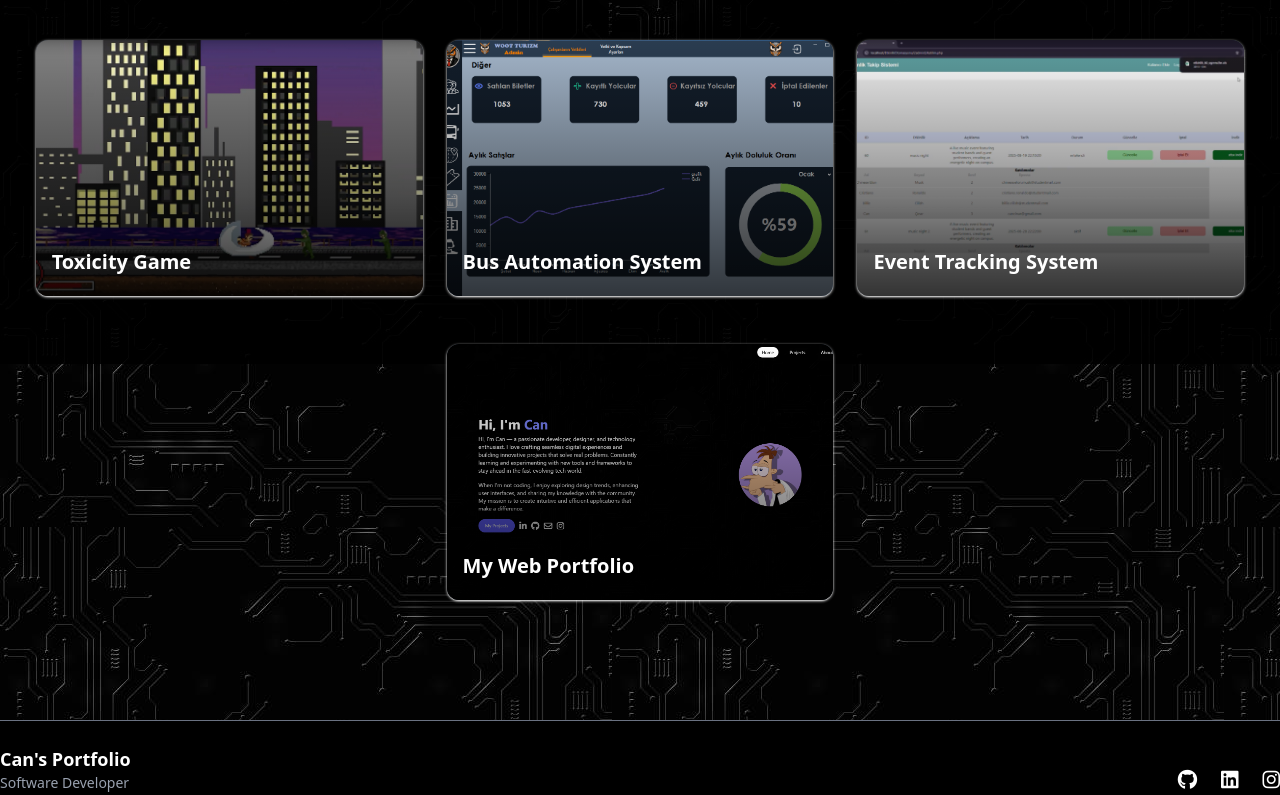
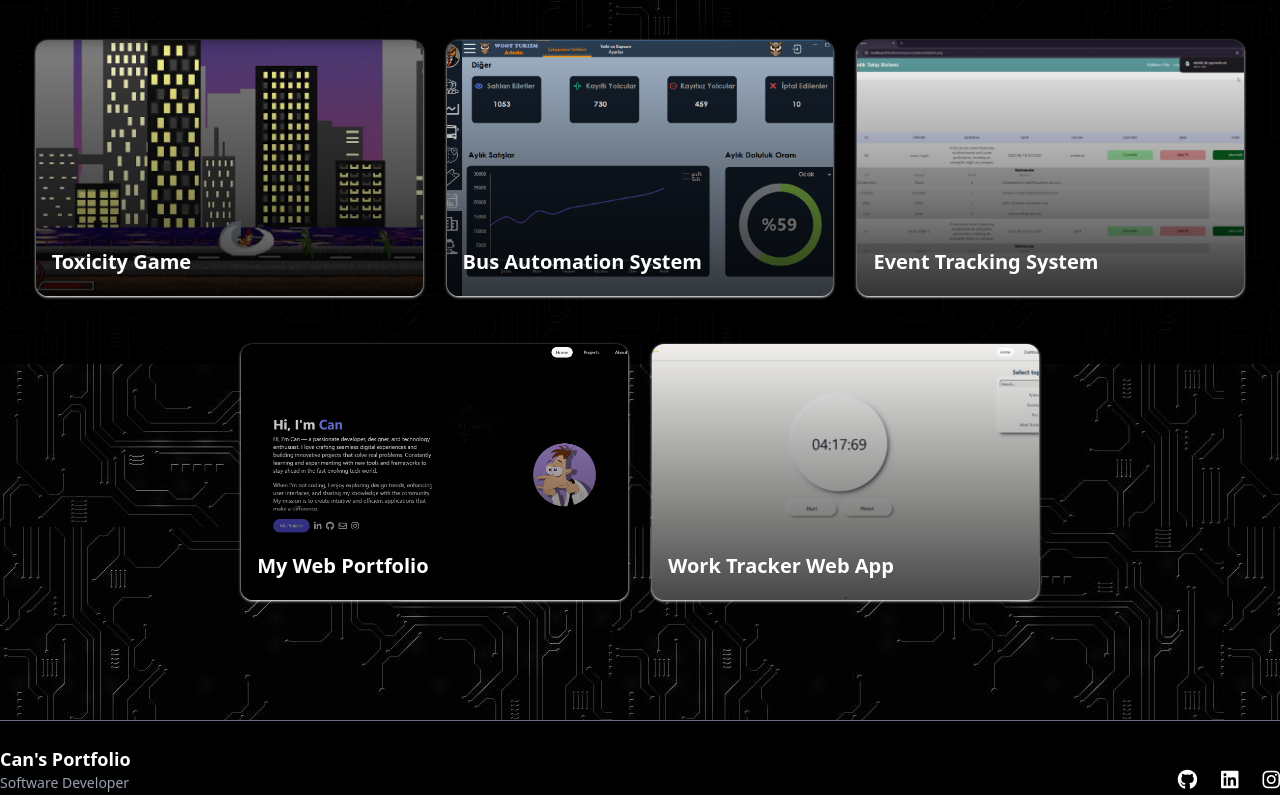
Before and after one commit to cwnnn/myWeb-portfolio, a Vue app: page /projects in a window 1280 px wide. Shown: the part 436-1231 px from the top of the page. Built offline with nearby package versions, Linux system fonts and the light colour scheme.

Commit message:
add new project and vercel.json

```diff
--- a/src/data/projects.ts
+++ b/src/data/projects.ts
@@ -48,5 +48,21 @@ export const projects = [
     TechnologiesUsed:"Vue.js, Node.js, tailwind CSS",
     github:"https://github.com/cwnnn/myWeb-portfolio",
     to: "my-web-portfolio",
+  },
+  {
+    img: "/assets/projects/5.png",
+    title: "Work Tracker Web App",
+    shortDesc: "A minimalist time-tracking app with focus statistics and charts.",
+    desc: `Work Tracker is a web-based time tracking app I developed to monitor daily study or work sessions.
+    It allows users to create topics, start and stop session timers, and analyze their performance through
+    interactive charts. The app requires no login — it uses anonymous Firebase authentication to store data securely.
+    Users can view their daily and weekly activity on a dashboard with detailed graphs, track total focus time,
+    and review session history. The main goal was to create a distraction-free, data-driven productivity tool.`,
+    TechnologiesUsed: "Vue 3, TypeScript, TailwindCSS, Firebase, Chart.js",
+    github: "https://github.com/cwnnn/work-tracker-web",
+     demo: "https://work-tracker-web.vercel.app",
+    to: "work-tracker-web",
+    img2:"/assets/projects/5-2.png"
+
   }
 ];
```
Also changed, not shown: public/assets/projects/5-2.png (added), public/assets/projects/5.png (added), vercel.json (added).
